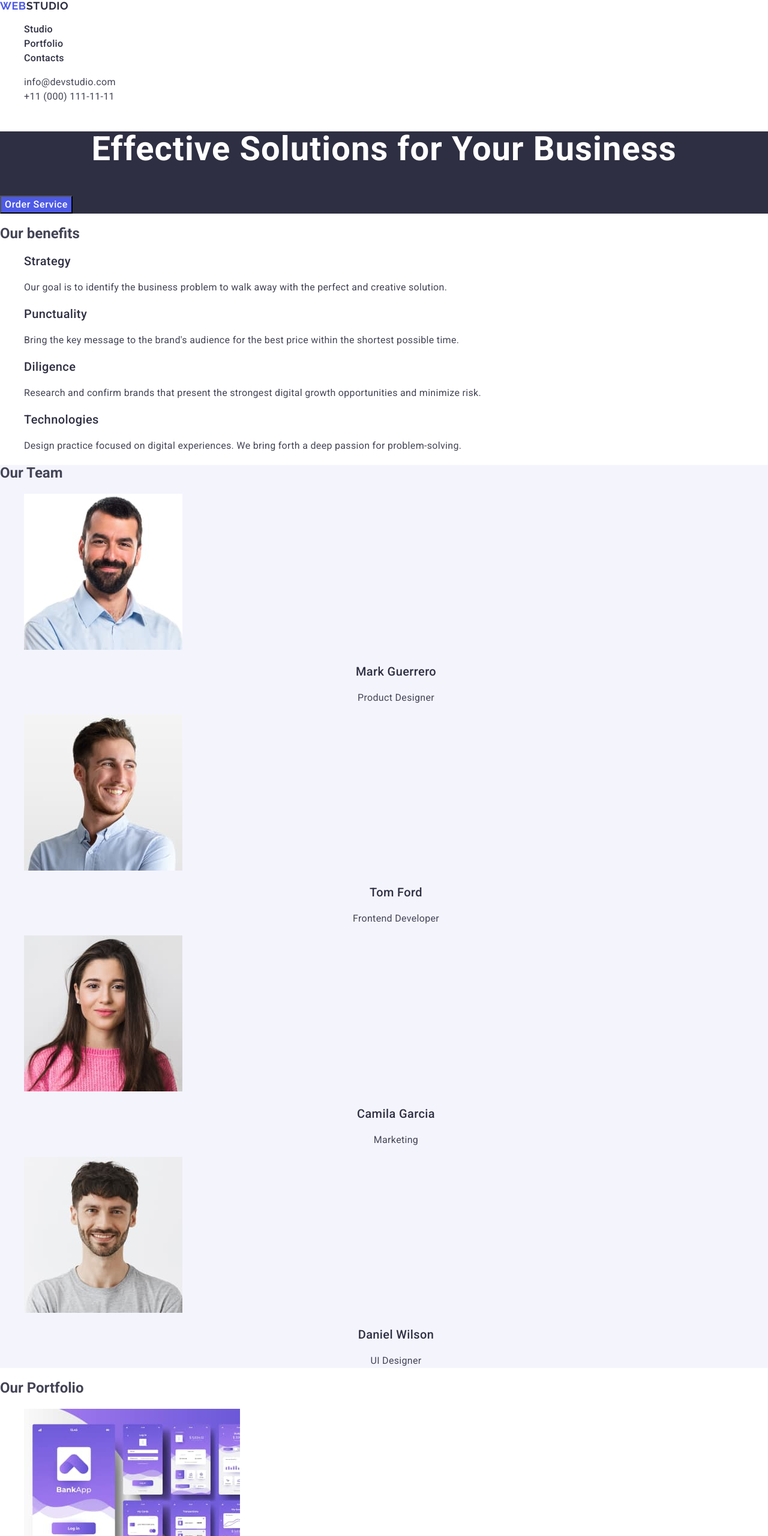
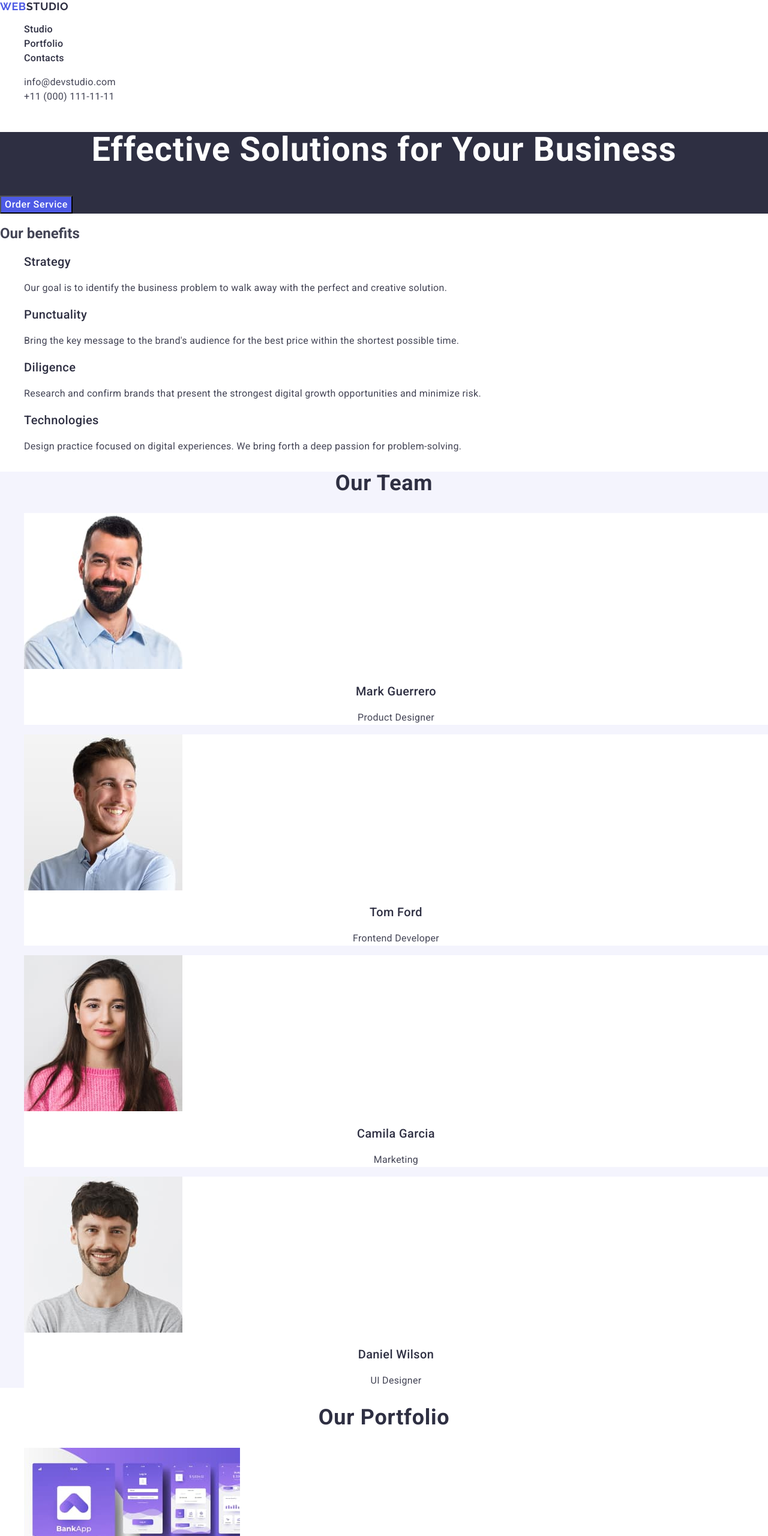
Before and after one commit to ynazaruk/goit-markup-hw-02, a plain HTML site: page index.html in a window 1280 px wide. Shown: the top 2560 px of the page at 60% size. Drawn offline with nearby package versions, Linux system fonts and the light colour scheme.

Commit message:
homework-2

```diff
--- a/css/styles.css
+++ b/css/styles.css
@@ -12,23 +12,17 @@ body {
 }
 /*HEADER*/
 
-.color-logo {
+.logo {
   color: #4d5ae5;
   font-family: "Raleway", sans-serif;
   font-size: 18px;
   font-weight: 700;
-  line-height: 1.16;
+  line-height: 1.17;
   letter-spacing: 0.03em;
   text-transform: uppercase;
 }
-.logo {
+.logo-color {
   color: #2e2f42;
-  font-family: "Raleway", sans-serif;
-  font-size: 18px;
-  font-weight: 700;
-  line-height: 1.16;
-  letter-spacing: 0.03em;
-  text-transform: uppercase;
 }
 .nav-list-link {
   color: #2e2f42;
@@ -42,15 +36,19 @@ body {
 .nav-list-link:focus {
   color: #404bbf;
 }
+
+.menu-contact {
+  font-style: normal;
+}
 .menu-contact-link {
   color: #434455;
   font-size: 16px;
-  font-style: normal;
   font-weight: 400;
   line-height: 1.5;
   letter-spacing: 0.02em;
 }
-.menu-contact-link:hover {
+.menu-contact-link:hover,
+.menu-contact-link:focus {
   color: #404bbf;
 }
 
@@ -75,7 +73,8 @@ button {
   line-height: 1.5;
   letter-spacing: 0.04em;
 }
-button:hover {
+button:hover,
+button:focus {
   background-color: #404bbf;
 }
 
@@ -96,6 +95,17 @@ button:hover {
 .team {
   background-color: #f4f4fd;
 }
+.team-title {
+  color: #2e2f42;
+  text-align: center;
+  font-size: 36px;
+  line-height: 1.11;
+  letter-spacing: 0.02em;
+  text-transform: capitalize;
+}
+.team-list-item {
+  background-color: #ffffff;
+}
 .team-item-title {
   color: #2e2f42;
   text-align: center;
@@ -111,6 +121,14 @@ button:hover {
 }
 
 /*OUR ORTFOLIO*/
+.prtfolio-title {
+  color: #2e2f42;
+  text-align: center;
+  font-size: 36px;
+  line-height: 1.11;
+  letter-spacing: 0.02em;
+  text-transform: capitalize;
+}
 .portfolio-item-title {
   color: #2e2f42;
   font-size: 20px;
@@ -128,15 +146,23 @@ button:hover {
   background-color: #2e2f42;
 }
 .logo-footer {
+  color: #4d5ae5;
+  font-family: "Raleway", sans-serif;
+  font-size: 18px;
+  font-weight: 700;
+  line-height: 1.17;
+  letter-spacing: 0.03em;
+  text-transform: uppercase;
+}
+.logo-color-footer {
   color: #f4f4fd;
   font-family: "Raleway", sans-serif;
   font-size: 18px;
   font-weight: 700;
-  line-height: 1.16;
+  line-height: 1.17; /* 116.667% */
   letter-spacing: 0.03em;
   text-transform: uppercase;
 }
-
 .description-footer {
   color: #f4f4fd;
   line-height: 1.5;
--- a/index.html
+++ b/index.html
@@ -22,11 +22,11 @@
     <header class="page-header">
       <nav class="page-nav">
         <a class="logo link" href="./index.html"
-          ><span class="color-logo">Web</span>Studio</a
+          >Web<span class="logo-color">Studio</span></a
         >
         <ul class="nav-list list">
           <li class="nav-list-item">
-            <a class="nav-list-link link" href="">Studio</a>
+            <a class="nav-list-link link" href="./index.html">Studio</a>
           </li>
           <li class="nav-list-item">
             <a class="nav-list-link link" href="">Portfolio</a>
@@ -222,7 +222,7 @@
     <!--FOOTER-->
     <footer class="page-footer">
       <a class="logo-footer link" href="./index.html"
-        ><span class="color-logo">Web</span>Studio</a
+        >Web<span class="logo-color-footer">Studio</span></a
       >
       <p class="description-footer">
         Increase the flow of customers and sales for your business with digital
```
